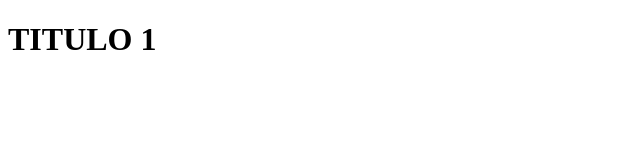
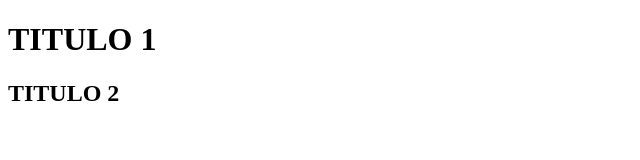
Before and after one commit to Mateo903/pruebaGIT, a plain HTML site: page index.html in a window 1280 px wide. Shown: the whole page, without its empty margins (0-640 px from the left). Drawn offline with Linux system fonts and the light colour scheme.

Commit message:
agregue un nuevo titulo

```diff
--- a/index.html
+++ b/index.html
@@ -7,5 +7,6 @@
 </head>
 <body>
     <h1>TITULO 1</h1>
+    <h2>TITULO 2</h2>
 </body>
 </html>
```
